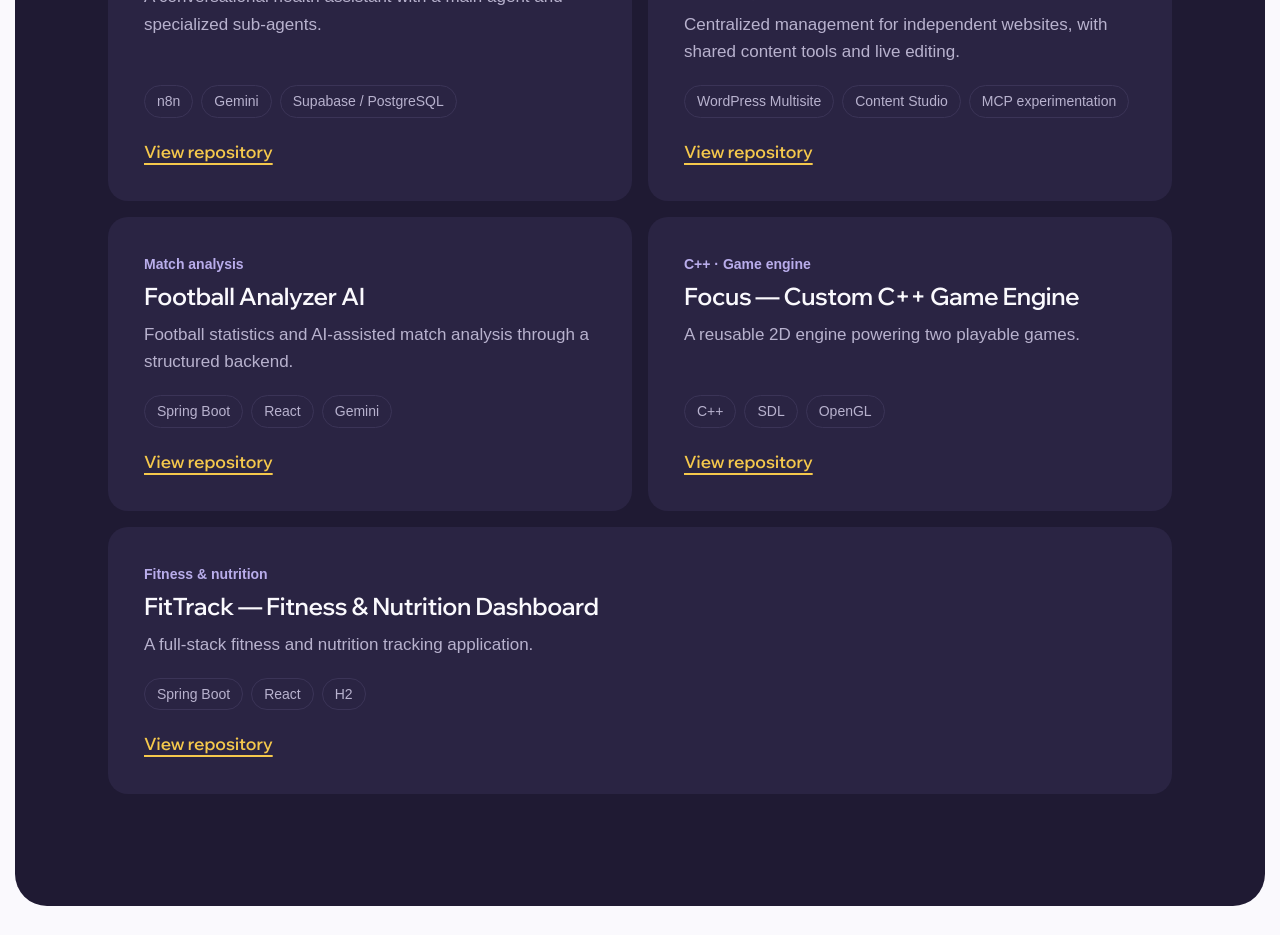
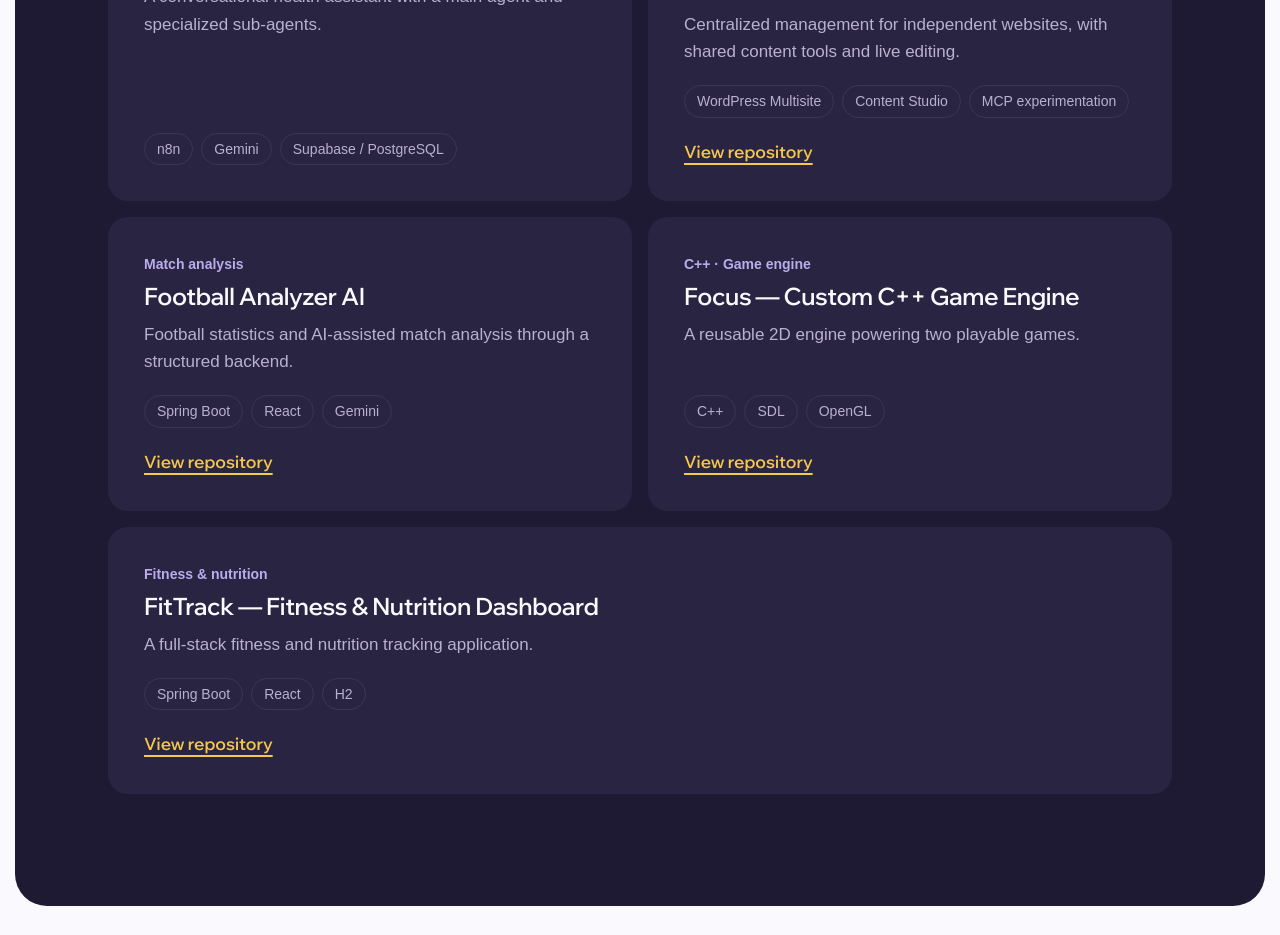
Before and after one commit to bugraberatkok/BugraBeratKokPortfolio, a Next.js app: page / in a window 1280 px wide. Shown: the part 2700-3635 px from the top of the page. Built offline with nearby package versions, Linux system fonts and the light colour scheme; no server answers; the database is empty; a web font is replaced by a local one.

Commit message:
Remove link to the now-private Şifa repository

```diff
--- a/locales/en.js
+++ b/locales/en.js
@@ -89,7 +89,7 @@
           "Gemini",
           "Supabase / PostgreSQL"
         ],
-        "github": "https://github.com/bugraberatkok/ailways-saglik-asistani",
+        "github": "",
         "category": "Ailways · AI agents",
         "shortTitle": "Şifa AI Assistant",
         "highlights": [
--- a/locales/tr.js
+++ b/locales/tr.js
@@ -89,7 +89,7 @@
           "Gemini",
           "Supabase / PostgreSQL"
         ],
-        "github": "https://github.com/bugraberatkok/ailways-saglik-asistani",
+        "github": "",
         "category": "Ailways · AI ajanları",
         "shortTitle": "Şifa AI Asistanı",
         "highlights": [
```
